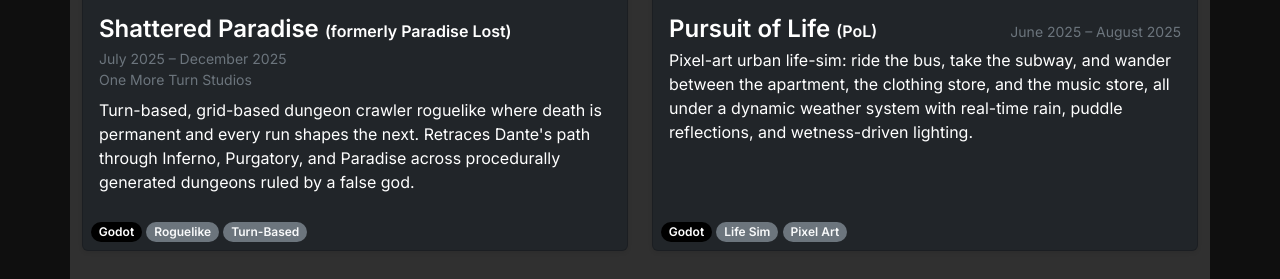
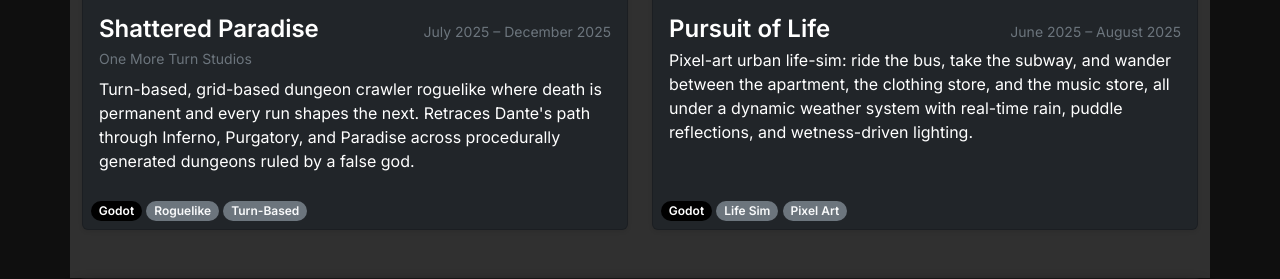
Before and after one commit to StrayEddy/edouardmurat.com, a Django app: page / in a window 1280 px wide. Shown: the part 2490-2769 px from the top of the page. Run offline with Django 5.2, Linux system fonts and the light colour scheme.

Commit message:
Remove subtitle annotations from project card titles
Co-Authored-By: Claude Sonnet 4.6 <noreply@anthropic.com>

```diff
--- a/edouardmurat/core/templates/core/home.html
+++ b/edouardmurat/core/templates/core/home.html
@@ -99,7 +99,7 @@
             </div>
             <div class="card-body">
               <div class="d-flex flex-wrap justify-content-between align-items-baseline">
-                <h3 class="card-title fs-4 mb-1">Shattered Paradise <small class="fs-6">(formerly Paradise Lost)</small></h3>
+                <h3 class="card-title fs-4 mb-1">Shattered Paradise</h3>
                 <small class="text-secondary">July 2025 &ndash; December 2025</small>
               </div>
               <small class="text-secondary d-block mb-2">One More Turn Studios</small>
@@ -123,7 +123,7 @@
             </div>
             <div class="card-body">
               <div class="d-flex flex-wrap justify-content-between align-items-baseline">
-                <h3 class="card-title fs-4 mb-1">Pursuit of Life <small class="fs-6">(PoL)</small></h3>
+                <h3 class="card-title fs-4 mb-1">Pursuit of Life</h3>
                 <small class="text-secondary">June 2025 &ndash; August 2025</small>
               </div>
               <p class="card-text mb-0">Pixel-art urban life-sim: ride the bus, take the subway, and wander between the apartment, the clothing store, and the music store, all under a dynamic weather system with real-time rain, puddle reflections, and wetness-driven lighting.</p>
```
